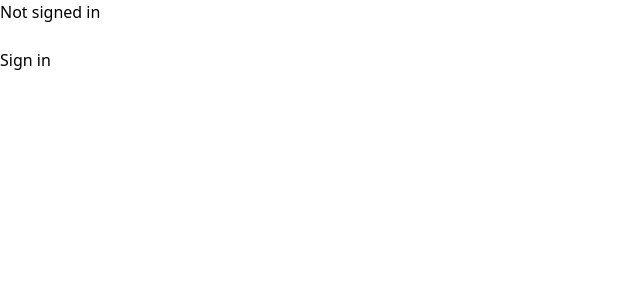
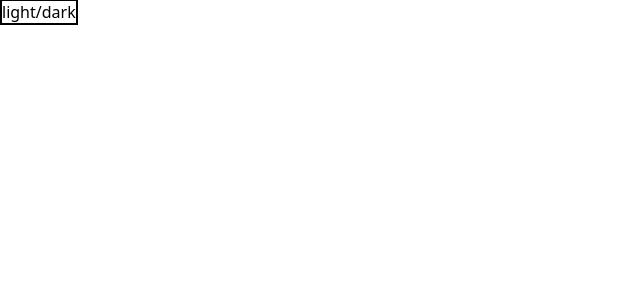
Before and after one commit to tseth4/mychat, a Next.js app: page / in a window 1280 px wide. Shown: the top 300 px of the page, without its empty margins (0-640 px from the left). Built offline with nearby package versions, Linux system fonts and the light colour scheme; no server answers.

Commit message:
switch theme

```diff
--- a/components/layout.tsx
+++ b/components/layout.tsx
@@ -1,19 +1,33 @@
 // import { type NextPage } from "next";
 // import Link from "next/link";
 import Head from "next/head";
-import React, { FunctionComponent, ReactNode } from "react";
+import React, { ReactNode } from "react";
 // import Header from "./login";
+import { useTheme } from "next-themes";
+// import { ThemeProvider } from "next-themes";
 
 export default function Layout({ children }: { children: ReactNode }) {
+  const { theme, setTheme } = useTheme();
+  const handleSetTheme = () => {
+    if (theme === 'light'){
+      setTheme('dark');
+    } else {
+      setTheme('light')
+    }
+  };
+
   return (
     <>
       <Head>
         <title>My Chat</title>
-        <meta name="description" content="Generated by create-t3-app" />
+        <meta name="description" />
         <link rel="icon" href="/favicon.ico" />
       </Head>
       {/* <Header /> */}
-      <main className="flex min-h-screen flex-col items-center justify-center bg-gradient-to-b from-[#2e026d] to-[#15162c]">
+      <a onClick={() => handleSetTheme()} className="border-2">
+        light/dark
+      </a>
+      <main className="border-2 border-pureWhite dark:border-blackGradient">
         {children}
       </main>
     </>
--- a/package.json
+++ b/package.json
@@ -12,11 +12,13 @@
     "clsx": "^1.2.1",
     "next": "13.1.1",
     "next-auth": "^4.18.7",
+    "next-themes": "^0.2.1",
     "react": "18.2.0",
     "react-dom": "18.2.0",
     "zod": "^3.20.2"
   },
   "devDependencies": {
+    "@tailwindcss/typography": "^0.5.9",
     "@types/node": "^18.11.18",
     "@types/prettier": "^2.7.2",
     "@types/react": "^18.0.26",
--- a/src/pages/_app.tsx
+++ b/src/pages/_app.tsx
@@ -1,6 +1,8 @@
 import { type AppType } from "next/app";
 import { type Session } from "next-auth";
 import { SessionProvider } from "next-auth/react";
+import Layout from "@/components/layout";
+import { ThemeProvider } from "next-themes";
 
 import "../styles/globals.css";
 
@@ -10,7 +12,11 @@ const MyApp: AppType<{ session: Session | null }> = ({
 }) => {
   return (
     <SessionProvider session={session}>
-      <Component {...pageProps} />
+      <ThemeProvider attribute="class">
+        <Layout>
+          <Component {...pageProps} />
+        </Layout>
+      </ThemeProvider>
     </SessionProvider>
   );
 };
--- a/src/pages/index.tsx
+++ b/src/pages/index.tsx
@@ -1,15 +1,11 @@
 import { type NextPage } from "next";
-import Head from "next/head";
-import Link from "next/link";
-import Layout from "../../components/layout";
-import Login from "../../components/login";
+import Layout from "@/components/layout";
+import Login from "@/components/login";
 
 const Home: NextPage = () => {
   return (
     <>
-      <Layout>
-        <Login/>
-      </Layout>
+      <Login />
     </>
   );
 };
--- a/tailwind.config.cjs
+++ b/tailwind.config.cjs
@@ -1,8 +1,26 @@
 /** @type {import('tailwindcss').Config} */
 module.exports = {
-  content: ["./src/**/*.{js,ts,jsx,tsx}"],
+  content: ["./src/**/*.{js,ts,jsx,tsx}", "./components/**/*.{js,ts,jsx,tsx}"],
+  darkMode: 'class', // or 'media' or 'class'
   theme: {
-    extend: {},
+    // fontFamily: {
+    //   sans: ['Josefin Sans', 'sans-serif']
+    // },
+    typography: (theme) => ({}),
+    colors: {
+      white: "#FFFFFF"
+    },
+    extend: {
+      colors: {
+        'blackGradient': '#202730',
+        'darkBlue': '#272e38',
+        'mediumGray': '#7c8798',
+        'pureWhite': '#FFF',
+        'orange': '#f77615',
+        'lightGray': '#969fad'
+      }
+    }
+
   },
-  plugins: [],
+  plugins: [require('@tailwindcss/typography')],
 };
--- a/tsconfig.json
+++ b/tsconfig.json
@@ -14,7 +14,11 @@
     "isolatedModules": true,
     "jsx": "preserve",
     "incremental": true,
-    "noUncheckedIndexedAccess": true
+    "noUncheckedIndexedAccess": true,
+    "baseUrl": ".",
+    "paths": {
+      "@/components/*": ["components/*"]
+    }
   },
   "include": ["next-env.d.ts", "**/*.ts", "**/*.tsx", "**/*.cjs", "**/*.mjs"],
   "exclude": ["node_modules"]
```
Also changed, not shown: 1 other file (tests, documents, lock files or other folders).
